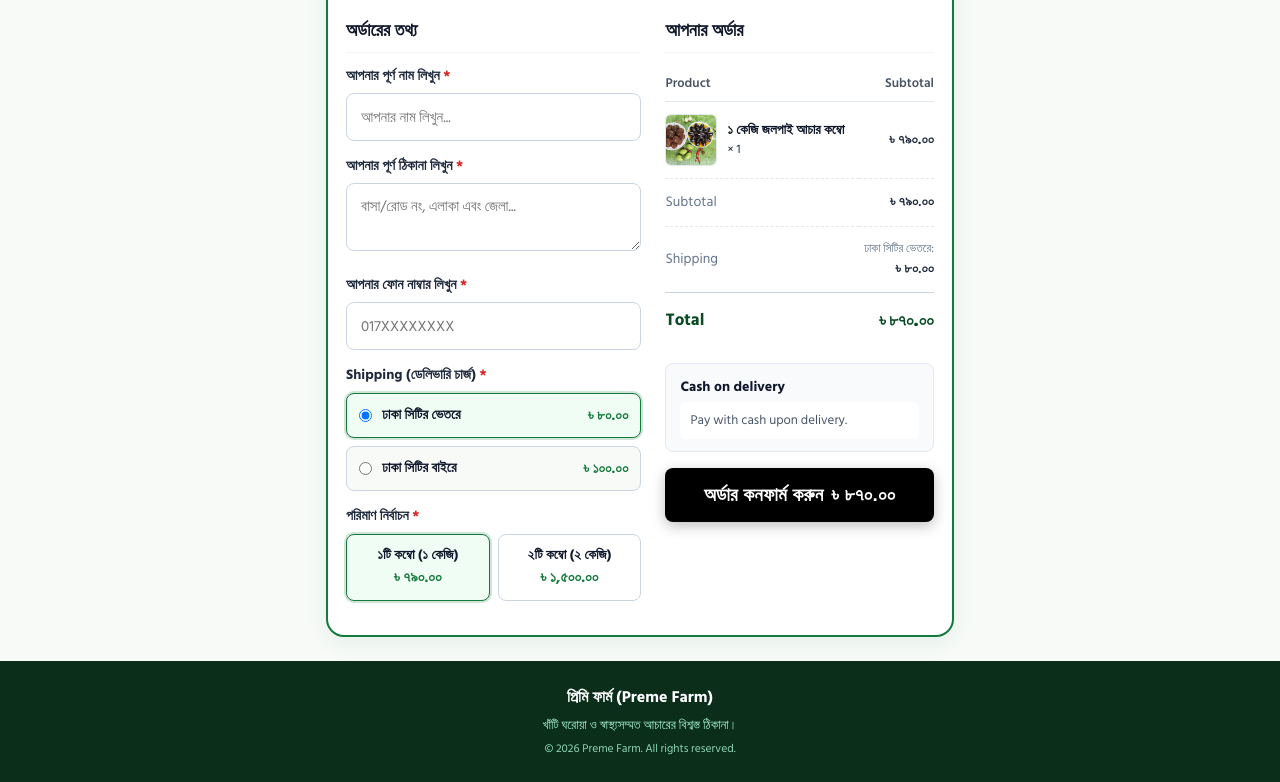
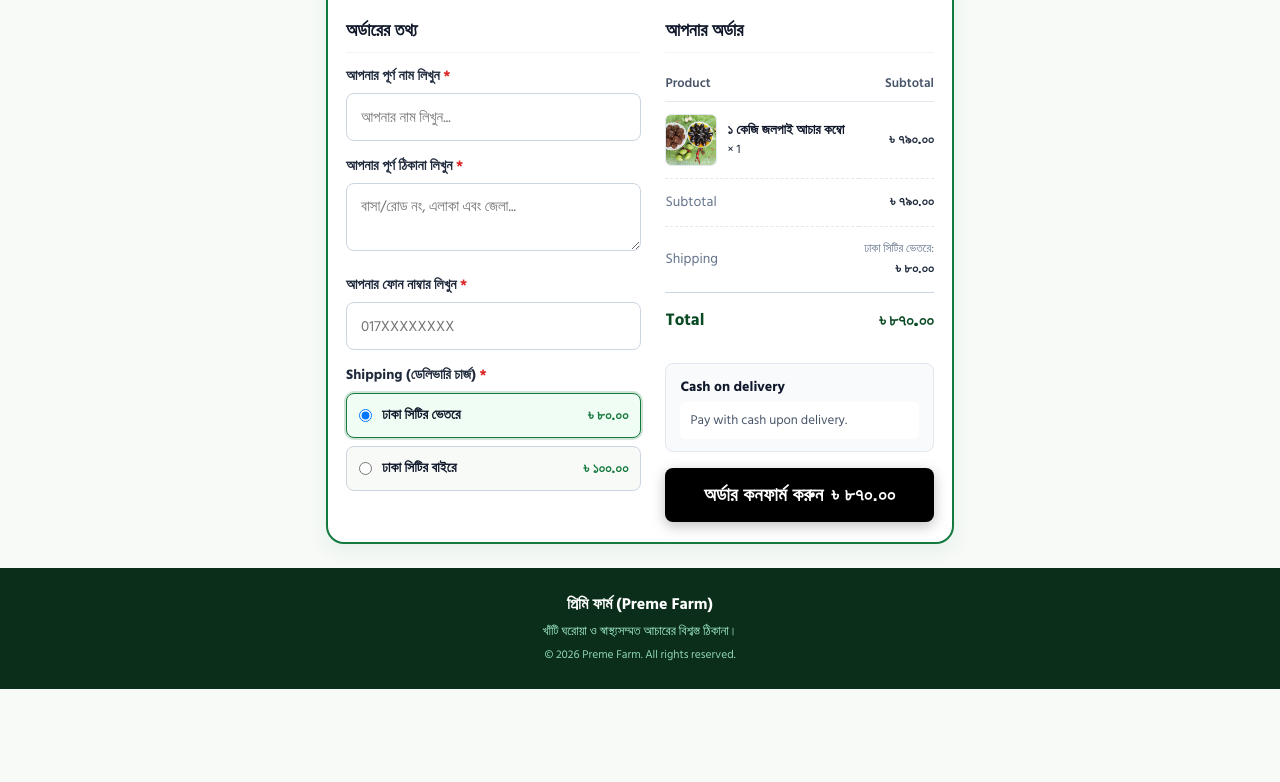
Before and after one commit to royaalmia/premefarm-demo, a website: page public/olive-combo/index.html in a window 1280 px wide. Shown: the part 2549-3331 px from the top of the page. After the commit the page ends 3238 px from the top, so only its background shows below. Drawn offline with Linux system fonts and the light colour scheme.

Commit message:
Keep only 1KG combo package and remove 2kg option from order form

```diff
--- a/public/olive-combo/index.html
+++ b/public/olive-combo/index.html
@@ -1537,25 +1537,11 @@
                 </div>
               </div>
 
-              <!-- 5. Quantity Selection -->
-              <div class="form-group">
-                <label class="form-label">পরিমাণ নির্বাচন <span class="req">*</span></label>
-                <div class="qty-options">
-                  <label class="qty-card">
-                    <input type="radio" name="quantity" value="1" checked onchange="updateSummary()" style="display:none;">
-                    <div class="qty-title">১টি কম্বো (১ কেজি)</div>
-                    <div class="qty-price">৳ ৭৯০.০০</div>
-                  </label>
-                  <label class="qty-card">
-                    <input type="radio" name="quantity" value="2" onchange="updateSummary()" style="display:none;">
-                    <div class="qty-title">২টি কম্বো (২ কেজি)</div>
-                    <div class="qty-price">৳ ১,৫০০.০০</div>
-                  </label>
-                </div>
+              <!-- Fixed 1KG Combo Quantity -->
+                <input type="hidden" name="quantity" id="selectedQuantity" value="1">
               </div>
-            </div>
-
-            <!-- Right Column: আপনার অর্ডার (Order Summary matching screenshot) -->
+
+              <!-- Right Column: আপনার অর্ডার (Order Summary matching screenshot) -->
             <div class="checkout-col">
               <h3 class="col-title">আপনার অর্ডার</h3>
 
@@ -1732,7 +1718,7 @@
 
     function updateSummary() {
       const areaRadio = document.querySelector('input[name="delivery_area"]:checked');
-      const qtyRadio = document.querySelector('input[name="quantity"]:checked');
+      const qtyRadio = document.querySelector('input[name="quantity"]');
 
       const areaKey = areaRadio ? areaRadio.value : 'inside_dhaka';
       const qtyKey = qtyRadio ? qtyRadio.value : '1';
@@ -1779,7 +1765,7 @@
       const address = document.getElementById('custAddress').value.trim();
 
       const areaRadio = document.querySelector('input[name="delivery_area"]:checked');
-      const qtyRadio = document.querySelector('input[name="quantity"]:checked');
+      const qtyRadio = document.querySelector('input[name="quantity"]');
 
       const areaKey = areaRadio ? areaRadio.value : 'inside_dhaka';
       const qtyKey = qtyRadio ? qtyRadio.value : '1';
```
